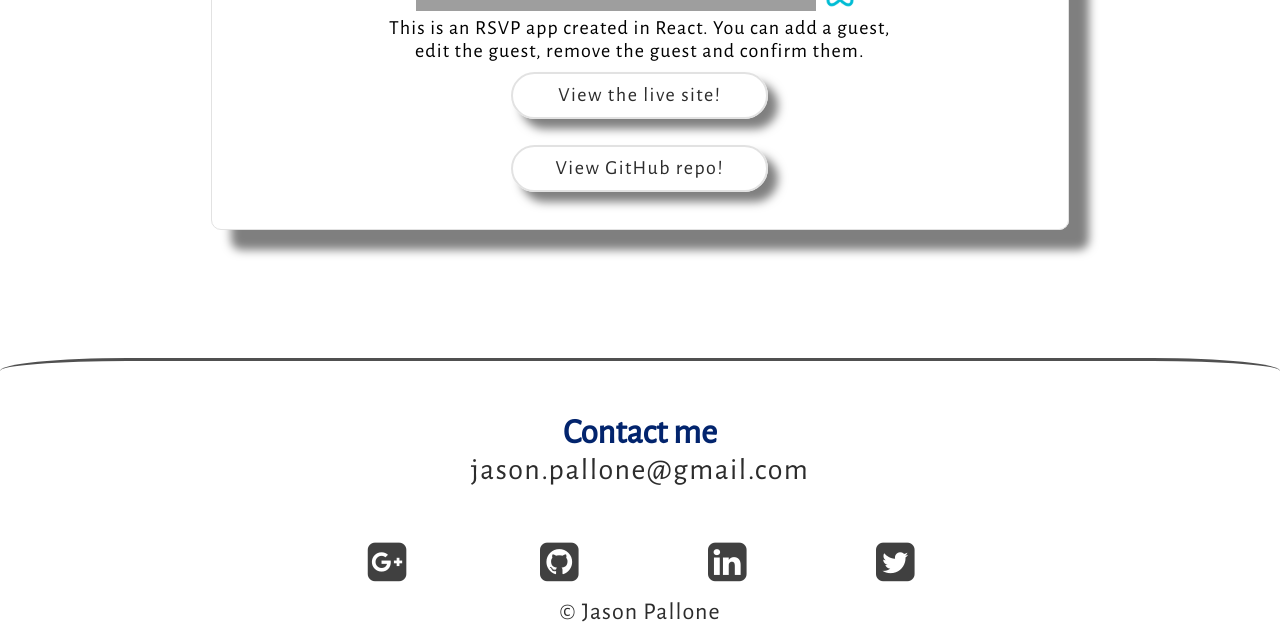
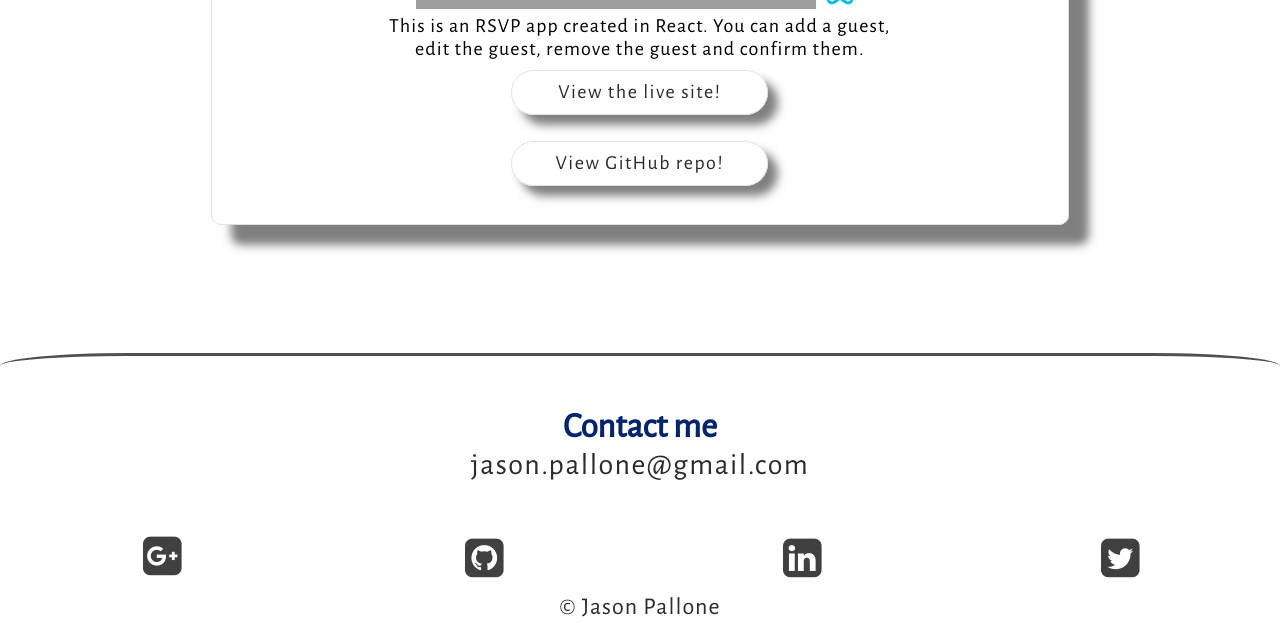
Before and after one commit to Jason-Pallone/Portfolio-v3, a React (Create React App) app: page / in a window 1280 px wide. Shown: the part 5504-6127 px from the top of the page. Built offline with nearby package versions, Linux system fonts and the light colour scheme; grey boxes are pictures that could not be loaded.

Commit message:
refactored some code on my CSS using shorthand, made homepage animations faster

```diff
--- a/src/App.css
+++ b/src/App.css
@@ -61,8 +61,8 @@ html, body{
 
   a:hover{
     cursor:pointer;
-    transform: scale(1.1);
-    color:rgb(2, 28, 83);
+    transform: scale(.9);
+    color:rgb(3, 65, 199);
   }
 
   .navbar{
@@ -92,9 +92,7 @@ html, body{
     display: flex;
     justify-content: center;
     border-radius: 50px;
-    border-color: rgb(255, 254, 254);
-    border-style: solid;
-    border-width: 1px;
+    border: rgb(255, 254, 254) solid 1px;
     color: white;
     background: transparent;
     padding:3%;
@@ -103,13 +101,11 @@ html, body{
   }
 
   .resume{
-    animation: slide-in-right;
-    animation-duration: 1s;
+    animation: slide-in-right 1s;
   }
 
   .github-profile{
-    animation: slide-in-left;
-    animation-duration: 1s;
+    animation: slide-in-left 1s;
   }
 
   /*
@@ -144,8 +140,7 @@ html, body{
   .frontEnd-header{
     display: flex;
     justify-content: center;
-    animation: fade-in;
-    animation-duration: 1.5s;
+    animation: fade-in 1.2s;
     font-size: 50px;
     color:white;
     margin-top:0;
@@ -191,9 +186,7 @@ html, body{
 
   .tech-container{
     border-radius: 10px;
-    border:solid;
-    border-color: rgb(226, 226, 226);
-    border-width: 1px;
+    border:solid rgb(226, 226, 226) 1px;
     padding-bottom: 5%;
     margin-top: 25%;
     box-shadow: 20px 20px 10px rgba(0, 0, 0, 0.5);
@@ -245,13 +238,11 @@ html, body{
   */
 
   .RSVP-container{
-      border: solid;
+      border: solid rgb(226, 226, 226) 1px;
       border-radius: 10px;
-      border-color: rgb(226, 226, 226);
       margin: auto;
       padding-bottom: 2%;
       box-shadow: 20px 20px 10px rgba(0, 0, 0, 0.5);
-      border-width: 1px;
   }
 
   .rsvp-h1{
@@ -261,8 +252,7 @@ html, body{
     display: flex;
     justify-content: center;
     width: 30%;
-    margin-left:35%;
-    margin-top: 15%;
+    margin: 15% 0 3% 35%;
     font-weight: 300;
   }
 
@@ -284,11 +274,7 @@ html, body{
     justify-content: center;
     border-radius:50px;
     color: rgb(44, 44, 44);
-    border-color: rgb(226, 226, 226);
-    border-style: solid;
-    border-width: 2px;
-    background: transparent;
-    padding:2%;
+    border: rgb(226, 226, 226) solid 1px;
     margin: auto;
     max-width: 50%;
     font-weight: 100;
@@ -311,8 +297,7 @@ html, body{
     text-align: center;
     border-top: solid;
     border-color: rgb(80, 80, 80);
-    border-top-left-radius: 10%;
-    border-top-right-radius: 10%;
+    border-radius: 10% 10% 0 0;
   }
 
   .contact-header{
@@ -325,6 +310,7 @@ html, body{
     width:50%;
     margin:auto;
   }
+
   .contact-me-email{
     margin-top: 5%;
     color: rgb(44, 44, 44);
@@ -372,10 +358,8 @@ html, body{
 
   .fa-twitter-square{
     opacity: .9;
-    border-bottom-style: solid;
     border-radius: 4px;
     border-spacing: 10px;
-    border-bottom-style: none;
     font-size: 45px;
   }
 
@@ -393,11 +377,7 @@ html, body{
   .github,
   .fa-linkedin-square{
     color:rgb(44, 44, 44);
-    margin-right: 10%;
-  }
-
-  .fa-google-plus-square{
-    margin-left: 10%
+    margin: auto;
   }
 
   .footer-text{
--- a/src/components/HomePage.js
+++ b/src/components/HomePage.js
@@ -23,8 +23,8 @@ class HomePage extends Component{
     }
 
     componentDidMount(){
-      setTimeout(() =>  this.showFrontEndDevHeader(), 1500);
-      setTimeout(() =>  this.showLinks(), 2100);
+      setTimeout(() =>  this.showFrontEndDevHeader(), 1100);
+      setTimeout(() =>  this.showLinks(), 1500);
     }
 
     render(){
```
Also changed, not shown: 1 other file (tests, documents, lock files or other folders). Lines whose indentation alone changed are shown as unchanged.
